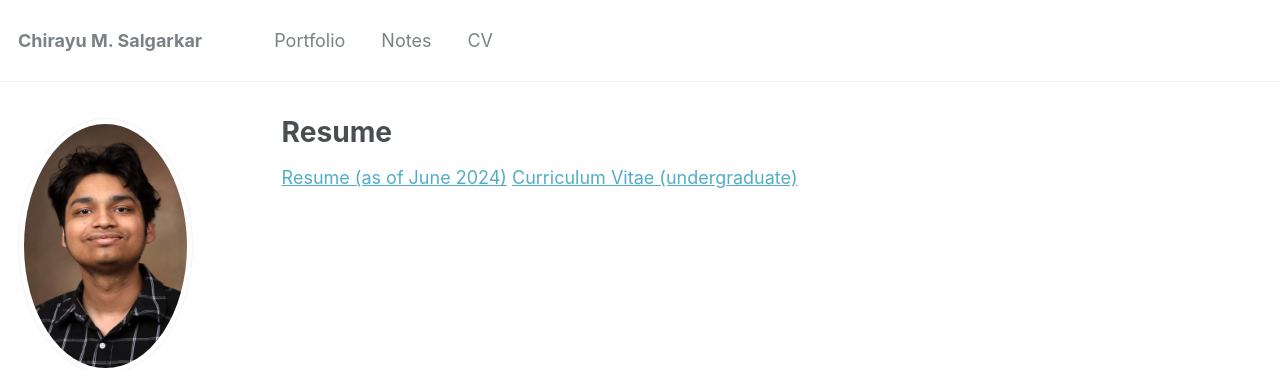
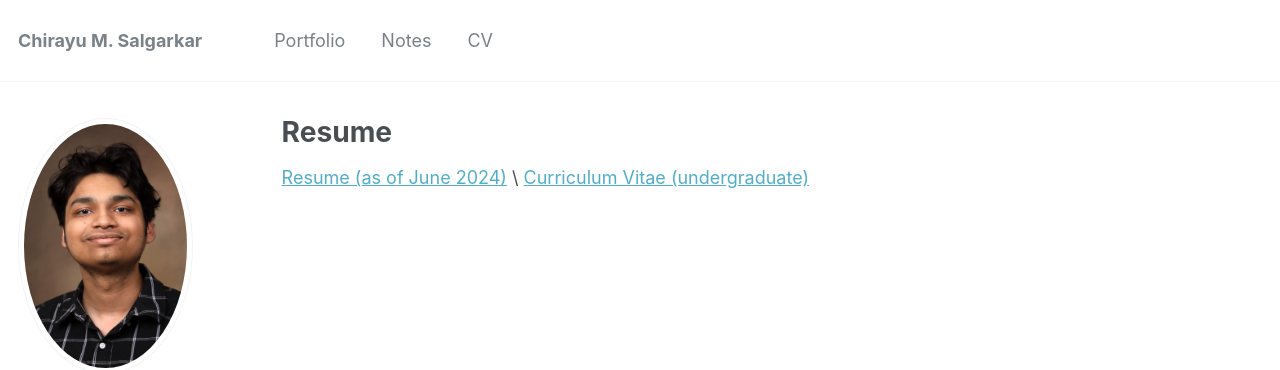
Before and after one commit to ChirayuSalgarkar/ChirayuSalgarkar.github.io, a Jekyll site: the page built from _pages/resume.md, in a window 1280 px wide. Shown: the top 370 px of the page. Built offline with Jekyll 4.4.1, drawn with Linux system fonts in a browser that asks for light colours.

```diff
--- a/_pages/resume.md
+++ b/_pages/resume.md
@@ -6,5 +6,4 @@ author_profile: true
 ---
 
 
-[Resume (as of June 2024)](http://ChirayuSalgarkar.github.io/files/CSalgarkarResume.pdf)
-[Curriculum Vitae (undergraduate)](http://ChirayuSalgarkar.github.io/files/CSalgarkarCVUndergrad.pdf)
+[Resume (as of June 2024)](http://ChirayuSalgarkar.github.io/files/CSalgarkarResume.pdf) \ [Curriculum Vitae (undergraduate)](http://ChirayuSalgarkar.github.io/files/CSalgarkarCVUndergrad.pdf)
```
